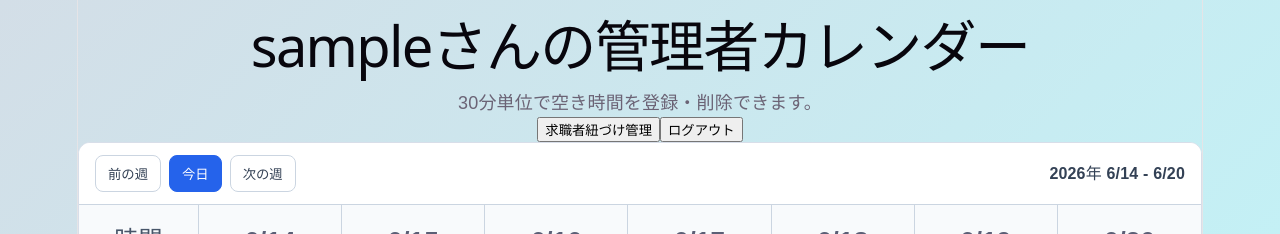
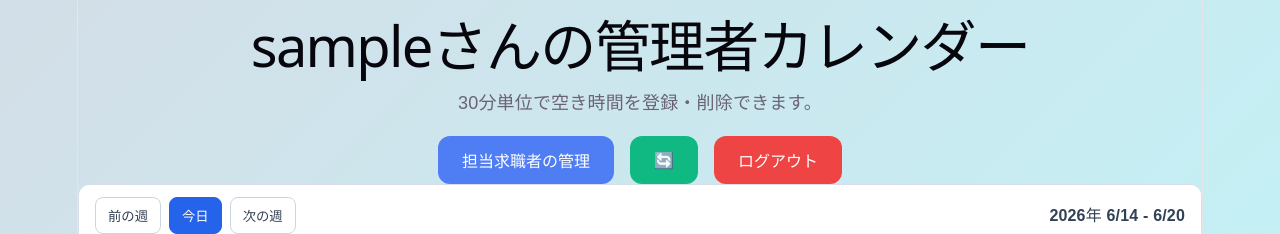
Before and after one commit to H-junpei/teamD, a React app in the folder frontend/: page /admin/page in a window 1280 px wide. Shown: the top 234 px of the page. Built offline with nearby package versions, Linux system fonts and the light colour scheme; no server answers; sample sign-in values are in the browser's storage; the HTML template or start-up script is replaced by a standard one.

Commit message:
管理者カレンダーのUI調整

```diff
--- a/frontend/src/components/AdminCalendarV2.css
+++ b/frontend/src/components/AdminCalendarV2.css
@@ -209,3 +209,77 @@
 .hour-row:hover {
   background: #eff6ff;
 }
+
+.admin-page-header {
+  position: relative;
+}
+
+.admin-header-actions {
+  display: flex;
+  justify-content: center;
+  gap: 16px;
+  margin-top: 20px;
+}
+
+.link-manage-button {
+  border: none;
+  background: #4f7df3;
+  color: white;
+
+  padding: 12px 24px;
+  border-radius: 12px;
+
+  font-size: 16px;
+  font-weight: 600;
+
+  cursor: pointer;
+
+  transition: all 0.2s;
+}
+
+.link-manage-button:hover {
+  background: #3366ee;
+  transform: translateY(-2px);
+}
+
+.logout-button {
+  border: none;
+  background: #ef4444;
+  color: white;
+
+  padding: 12px 24px;
+  border-radius: 12px;
+
+  font-size: 16px;
+  font-weight: 600;
+
+  cursor: pointer;
+
+  transition: all 0.2s;
+}
+
+.logout-button:hover {
+  background: #dc2626;
+  transform: translateY(-2px);
+}
+
+.refresh-button {
+  border: none;
+  background: #10b981;
+  color: white;
+
+  padding: 12px 24px;
+  border-radius: 12px;
+
+  font-size: 16px;
+  font-weight: 600;
+
+  cursor: pointer;
+
+  transition: all 0.2s ease;
+}
+
+.refresh-button:hover {
+  background: #059669;
+  transform: translateY(-2px);
+}
--- a/frontend/src/components/EventDrawer.jsx
+++ b/frontend/src/components/EventDrawer.jsx
@@ -57,7 +57,7 @@ function EventDrawer({
             className="drawer-close-button"
             onClick={onClose}
           >
-            ×
+            閉じる
           </button>
         </div>
 
@@ -136,12 +136,12 @@ function EventDrawer({
                 </button>
             )}
 
-          <button
+          {/* <button
             className="drawer-cancel-button"
             onClick={onClose}
           >
             閉じる
-          </button>
+          </button> */}
         </div>
       </div>
     </div>
--- a/frontend/src/pages/AdminPage.jsx
+++ b/frontend/src/pages/AdminPage.jsx
@@ -239,15 +239,28 @@ const handleCancelReservation = async (slotId) => {
        <p>
         30分単位で空き時間を登録・削除できます。
         </p>
-
-        <button onClick={() => navigate("/admin/job-seeker-links")}>
-            求職者紐づけ管理
+        <div className="admin-header-actions">
+            <button
+            className="link-manage-button"
+            onClick={() => navigate("/admin/job-seeker-links")}
+            >
+                担当求職者の管理
             </button>
 
+            <button
+            className="refresh-button"
+            onClick={() => fetchEvents(adminId)}
+            >
+                🔄
+            </button>
 
-        <button onClick={handleLogout}>
+            <button
+            className="logout-button"
+            onClick={handleLogout}
+            >
                 ログアウト
             </button>
+        </div>
     </div>
 
       <AdminCalendarV2
```
Lines whose indentation alone changed are shown as unchanged.
